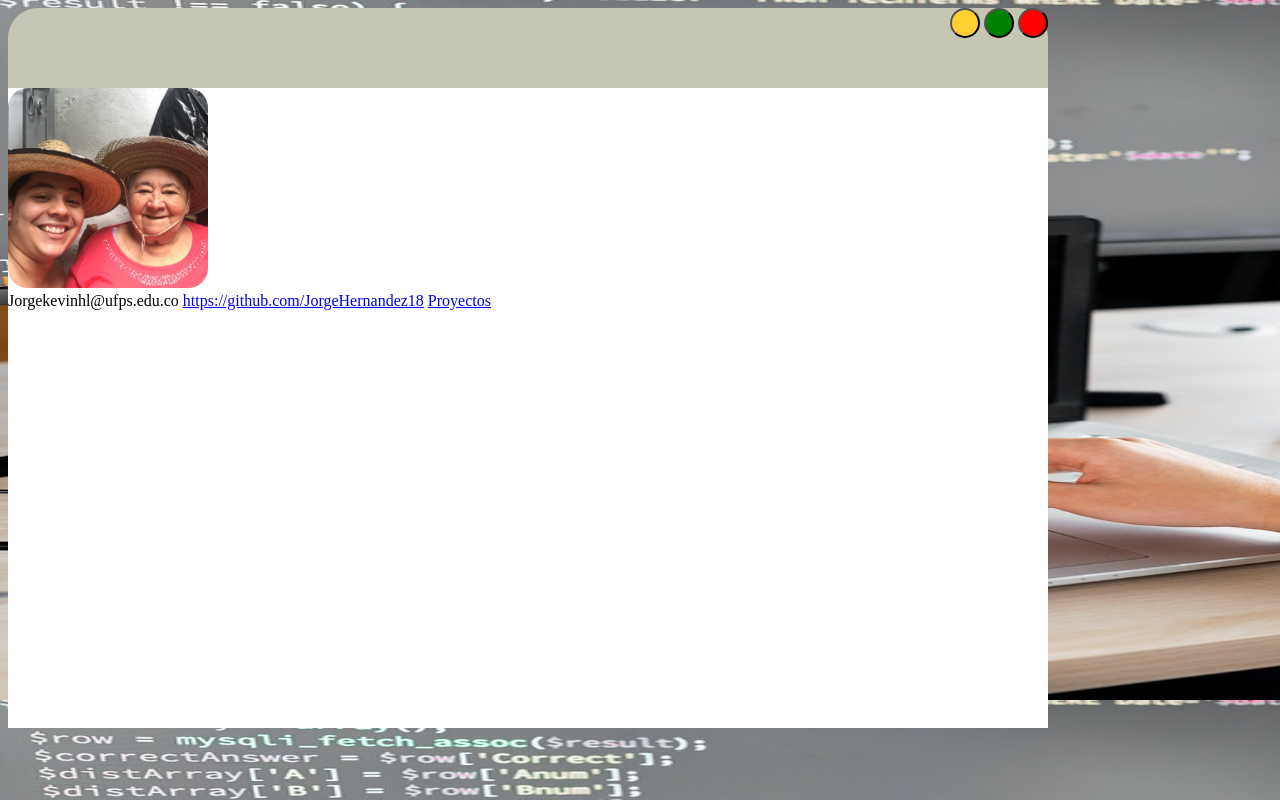
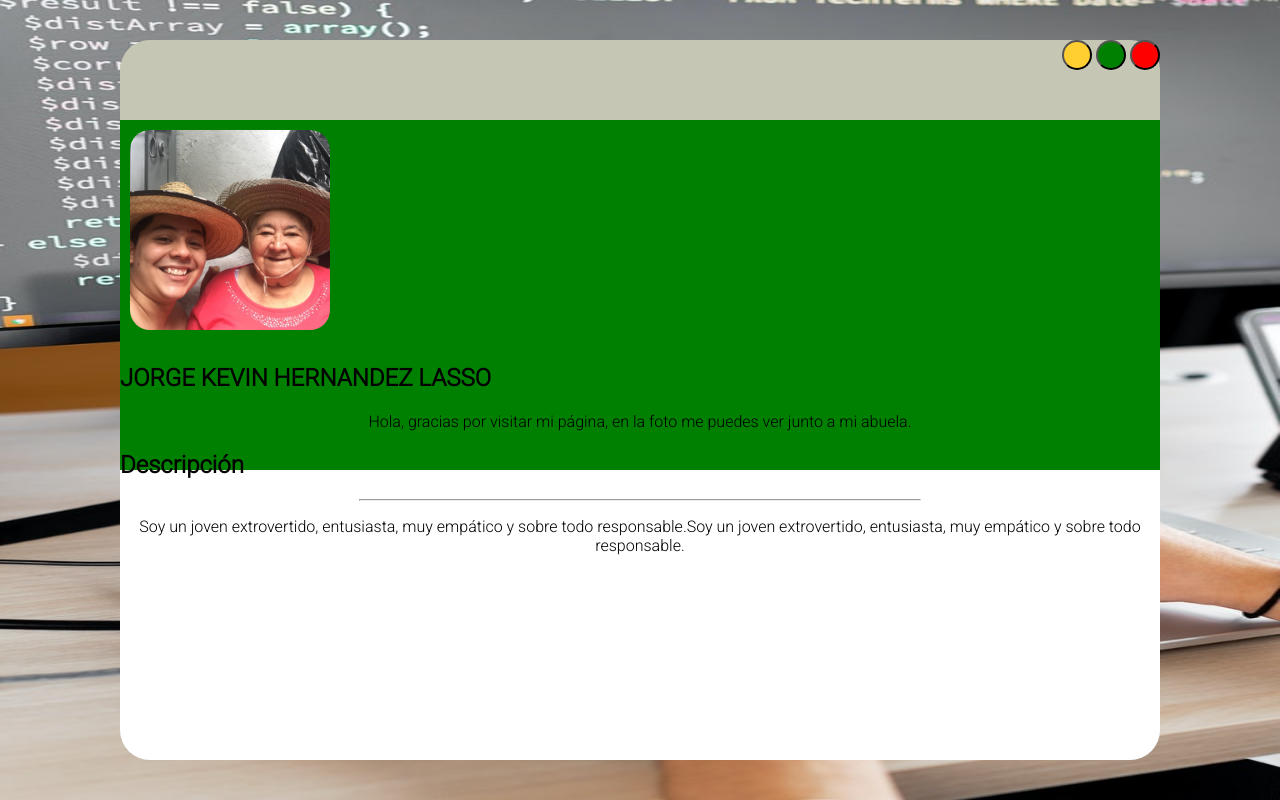
Before and after one commit to wilSosa/1151734, a plain HTML site: page students/1151810/html/personal.html in a window 1280 px wide. Drawn offline with Linux system fonts and the light colour scheme.

Commit message:
organizacion de personal html

```diff
--- a/students/1151810/css/personal.css
+++ b/students/1151810/css/personal.css
@@ -1,12 +1,8 @@
 body{
     background-image: url('../img/fondo.jpg');
-    background-size: 1330px 700px ;
-}
-
-img{
-    width: 200px;
-    height: 200px;
-    border-radius: 20px;
+    /* background-size: 1330px 700px ; */
+    background-size: 100vw 100vh;
+    background-repeat: no-repeat;
 }
 
 .container{
@@ -15,6 +11,13 @@ img{
     background-color: white;
     border-top-left-radius: 35px;
     border-top-right-radius: 35px;
+    border-bottom-left-radius: 30px;
+    border-bottom-right-radius: 30px;
+    position: absolute;
+    top: 50%;
+    left: 50%;
+    transform: translate(-50%, -50%);
+    font-family: 'Roboto', sans-serif;
 }
 
 nav{
@@ -42,3 +45,33 @@ nav{
 .estandar-salir{
     background-color: #FF0000;
 }
+
+.content{
+    height: 350px;
+    background-color: #008000;
+}
+
+.texto{
+    float: left;
+}
+
+.img{
+    padding: 10px;
+    width: 200px;
+}
+
+
+
+.foto{
+    width: 200px;
+    height: 200px;
+    border-radius: 20px;
+}
+
+.parrafo{
+    text-align: center;
+}
+
+.line{
+    width: 70vh;
+}
--- a/students/1151810/html/personal.html
+++ b/students/1151810/html/personal.html
@@ -4,6 +4,9 @@
 <head>
     <meta charset="UTF-8">
     <link rel="stylesheet" href="../css/personal.css">
+    <link rel="preconnect" href="https://fonts.googleapis.com">
+    <link rel="preconnect" href="https://fonts.gstatic.com" crossorigin>
+    <link href="https://fonts.googleapis.com/css2?family=Roboto:wght@100;300&display=swap" rel="stylesheet">
     <title>Jorge Hernandez</title>
 </head>
 
@@ -17,13 +20,29 @@
             <button class="estandar estandar-salir"></button>
         </nav>
 
+        <div class="content">
 
-        <div class="img"><img src="../img/fotoJorge.jpg" alt="Foto de Jorge Hernandez"></div>
+            <div class="img texto">
+                <img class="foto" src="../img/fotoJorge.jpg" alt="Foto de Jorge Hernandez">
+            </div>
 
-        <span class="email">Jorgekevinhl@ufps.edu.co</span>
+            <div class="texto">
+                <h2 class="nombre">JORGE KEVIN HERNANDEZ LASSO</h2>
+                <p class="parrafo">Hola, gracias por visitar mi página, en la
+                    foto me puedes ver junto a mi abuela.</p>
+                <h2>Descripción</h2>
+                <hr class="line">
+                <p class="parrafo">Soy un joven extrovertido, entusiasta, muy
+                    empático y sobre todo responsable.Soy un joven extrovertido, entusiasta, muy
+                    empático y sobre todo responsable.</p>
+            </div>
+
+        </div>
+
+        <!-- <span class="email">Jorgekevinhl@ufps.edu.co</span>
         <span class="github"><a href="https://github.com/JorgeHernandez18"
                 target="_blank">https://github.com/JorgeHernandez18</a></span>
-        <a class="proyectos" href="https://github.com/JorgeHernandez18?tab=projects" target="_blank">Proyectos</a>
+        <a class="proyectos" href="https://github.com/JorgeHernandez18?tab=projects" target="_blank">Proyectos</a> -->
     </div>
 </body>
 
```
